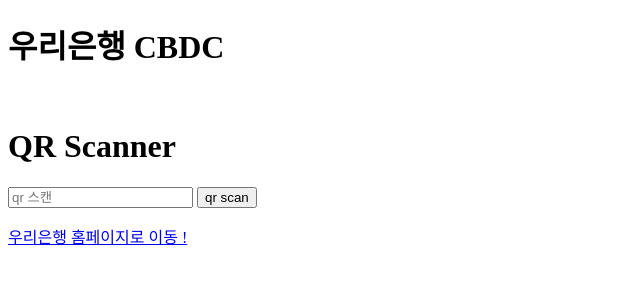
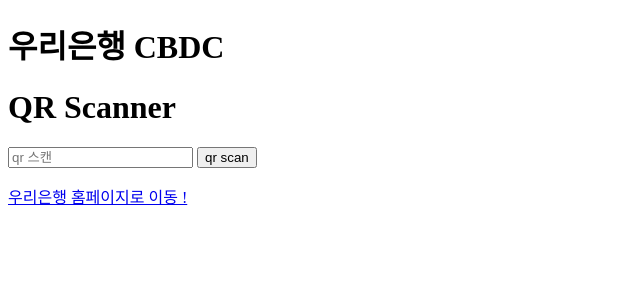
Before and after one commit to j3849/j3849.github.io, a plain HTML site: page index.html in a window 1280 px wide. Shown: the whole page, without its empty margins (0-640 px from the left). Drawn offline with Linux system fonts and the light colour scheme.

Commit message:
no message

```diff
--- a/index.html
+++ b/index.html
@@ -1,7 +1,7 @@
 <!DOCTYPE html>
 <html>
 	<body>
-		<h1>우리은행 CBDC</h1> <br>
+		<h1>우리은행 CBDC</h1>
 		<h1>QR Scanner </h1>
 	</body>
 </html>
```
